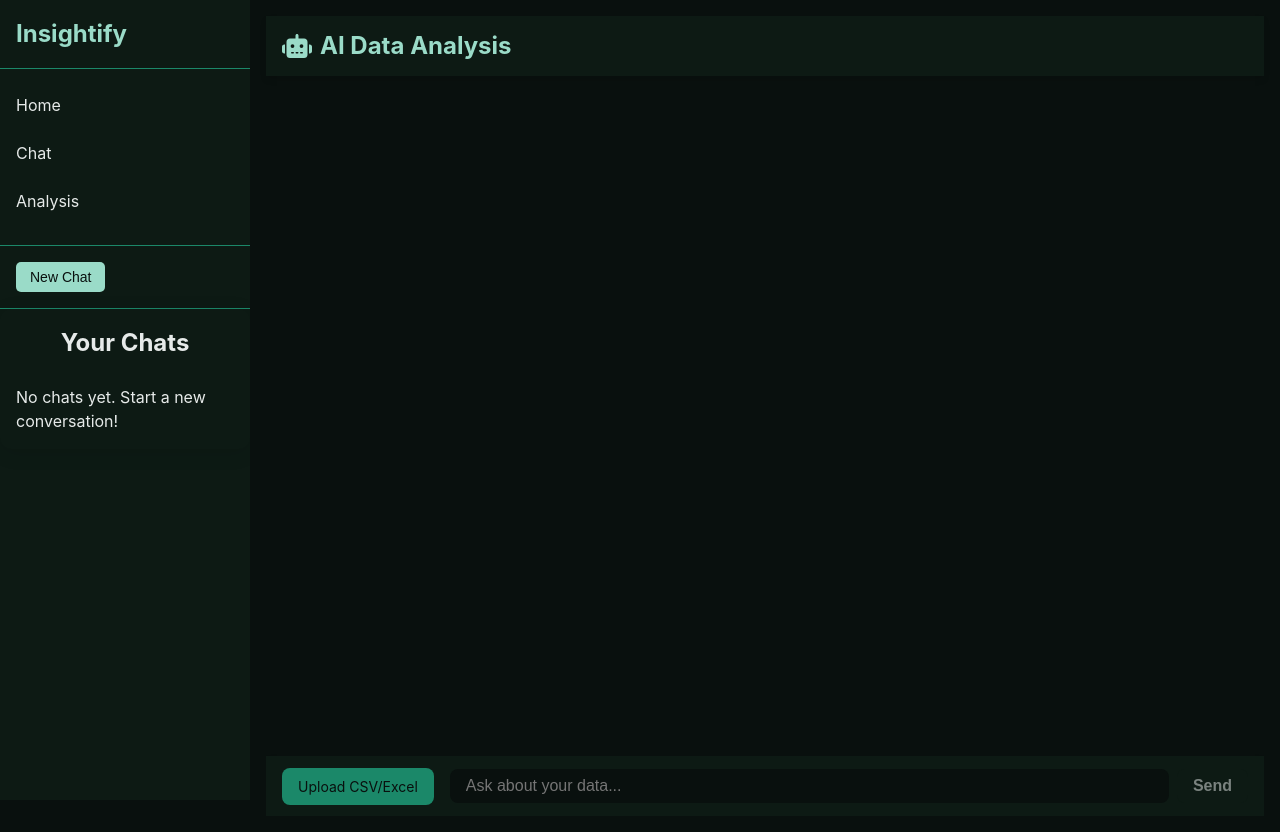
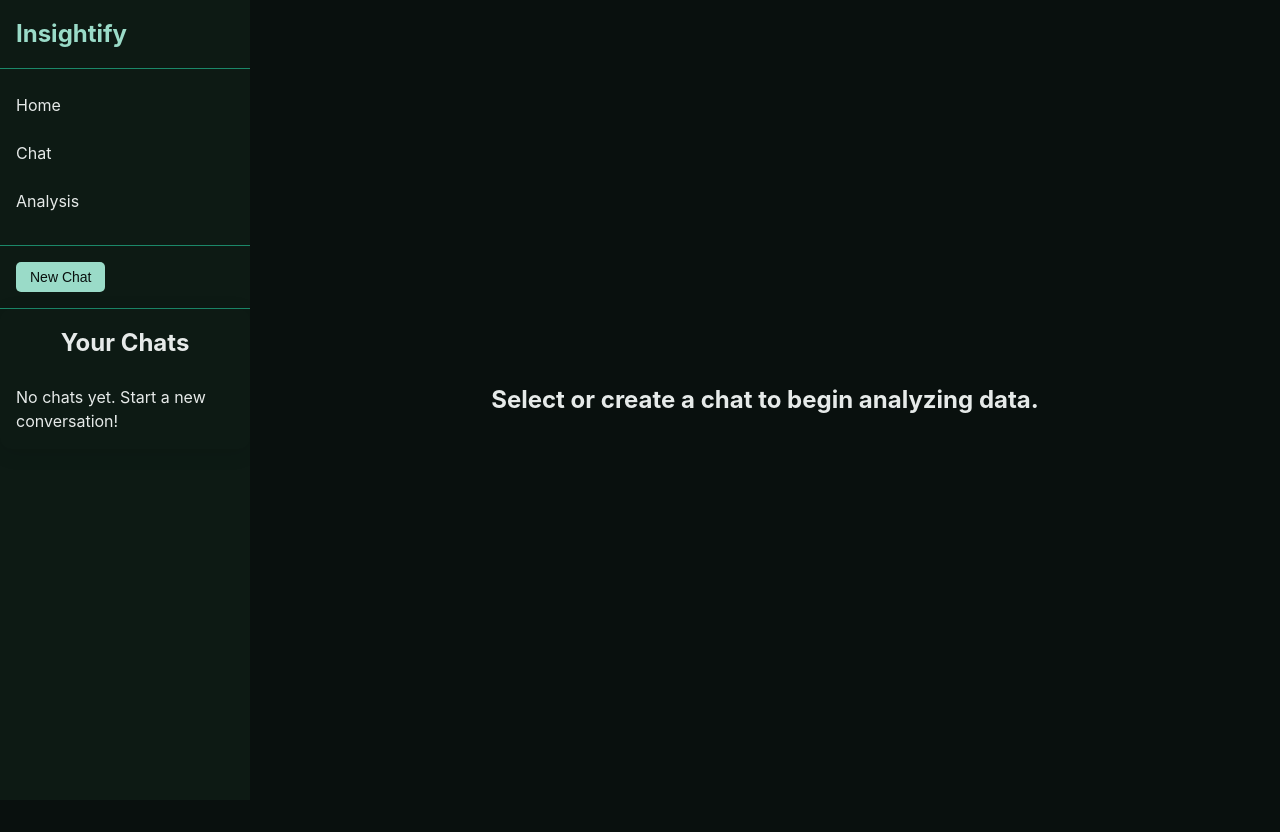
Before and after one commit to momorocks111/Insightify, a React (Vite) app in the folder frontend/: page /chat/1 in a window 1280 px wide. After the commit the page ends 800 px from the top, so only its background shows below. Built offline with nearby package versions, Linux system fonts and the light colour scheme.

Commit message:
Added message to tell user to select or create a chat

```diff
--- a/frontend/src/css/Layout.css
+++ b/frontend/src/css/Layout.css
@@ -218,6 +218,14 @@
   height: var(--chat-header-height);
   box-shadow: var(--shadow-md);
   z-index: var(--z-index-header);
+}
+
+.no-chat-message {
+  display: flex;
+  width: 100%;
+  height: 100%;
+  align-items: center;
+  justify-content: center;
 }
 
 .chat-header h1 {
--- a/frontend/src/pages/Chat.jsx
+++ b/frontend/src/pages/Chat.jsx
@@ -1,5 +1,5 @@
 import React, { useEffect } from "react";
-import { useParams } from "react-router-dom";
+import { useParams, useNavigate } from "react-router-dom";
 import ChatInterface from "../components/chat/ChatInterface";
 import DataVisualization from "../components/data/DataVisualization";
 import { useChat } from "../contexts/ChatContext";
@@ -8,13 +8,24 @@ import { faChartLine, faRobot } from "@fortawesome/free-solid-svg-icons";
 
 function Chat() {
   const { id } = useParams();
-  const { currentChat, switchChat } = useChat();
+  const { currentChat, switchChat, createNewChat } = useChat();
+  const navigate = useNavigate();
 
   useEffect(() => {
     if (id) {
       switchChat(Number(id));
     }
   }, [id, switchChat]);
+
+  console.log(currentChat);
+
+  if (!currentChat) {
+    return (
+      <div className="no-chat-message">
+        <h2>Select or create a chat to begin analyzing data.</h2>
+      </div>
+    );
+  }
 
   return (
     <div className="chat-page">
```
